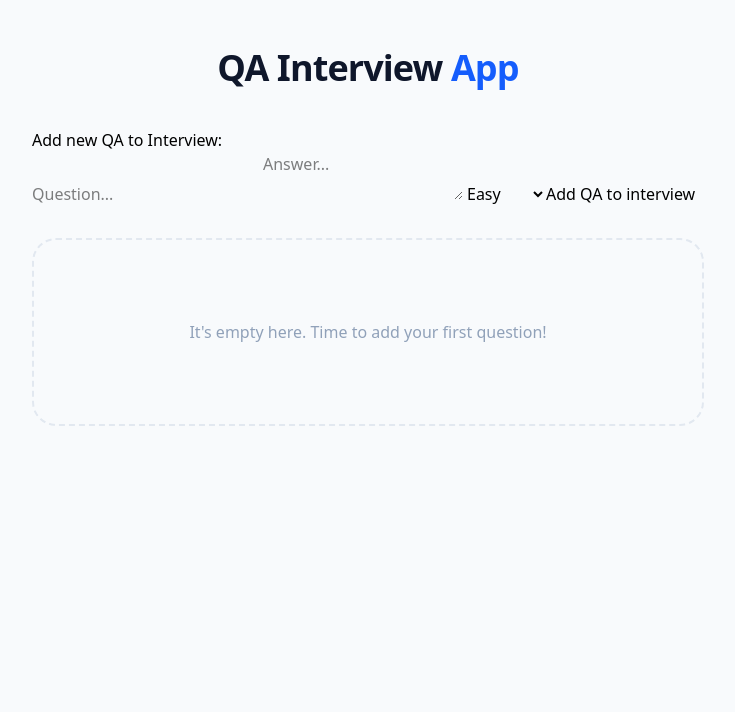
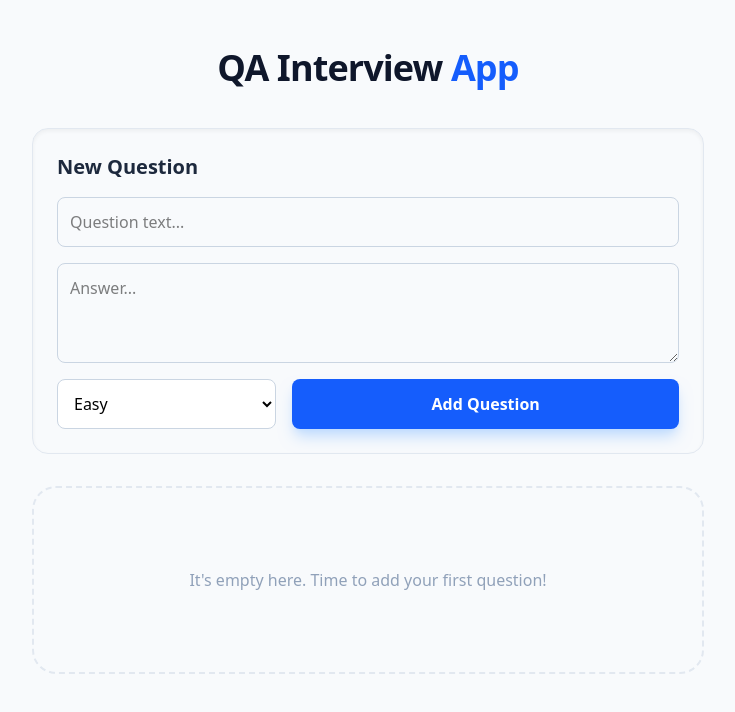
Before and after one commit to ileegant/interview-app, a React (Vite) app: page / in a window 1280 px wide. Shown: the top 712 px of the page, without its empty margins (272-1007 px from the left). Built offline with nearby package versions, Linux system fonts and the light colour scheme.

Commit message:
style: add basic style for QuestionForm

```diff
--- a/src/components/AddQuestionForm.tsx
+++ b/src/components/AddQuestionForm.tsx
@@ -35,36 +35,46 @@ export const AddQuestionForm = ({ onAdd }: Props) => {
   };
 
   return (
-    <form onSubmit={handleSubmit}>
-      <h2>Add new QA to Interview:</h2>
+    <form
+      onSubmit={handleSubmit}
+      className="bg-slate-50 p-6 rounded-2xl border border-slate-200 flex flex-col gap-4 shadow-inner"
+    >
+      <h2 className="text-xl font-bold text-slate-800">New Question</h2>
 
       <input
-        type="text"
-        placeholder="Question..."
+        className="p-3 rounded-lg border border-slate-300 focus:ring-2 focus:ring-blue-500 outline-none"
+        placeholder="Question text..."
         value={question}
         onChange={(e) => setQuestion(e.target.value)}
       />
 
       <textarea
+        className="p-3 rounded-lg border border-slate-300 focus:ring-2 focus:ring-blue-500 outline-none min-h-25"
         placeholder="Answer..."
         value={answer}
         onChange={(e) => setAnswer(e.target.value)}
       />
 
+      <div className="flex gap-4">
         <select
+          className="flex-1 p-3 rounded-lg border border-slate-300 bg-white"
           value={difficulty}
-        onChange={(e) =>
-          setDifficulty(e.target.value as IQuestion["difficulty"])
-        }
+          onChange={(e) => setDifficulty(e.target.value as any)}
         >
           <option value="easy">Easy</option>
           <option value="medium">Medium</option>
           <option value="hard">Hard</option>
         </select>
 
-      {error && <p style={{ color: "red", fontSize: "14px" }}>{error}</p>}
+        <button
+          type="submit"
+          className="flex-2 bg-blue-600 text-white font-bold py-3 rounded-lg hover:bg-blue-700 active:scale-95 transition-all shadow-lg shadow-blue-200"
+        >
+          Add Question
+        </button>
+      </div>
 
-      <button type="submit">Add QA to interview</button>
+      {error && <p className="text-rose-500 text-sm font-medium">{error}</p>}
     </form>
   );
 };
```
Lines whose indentation alone changed are shown as unchanged.
